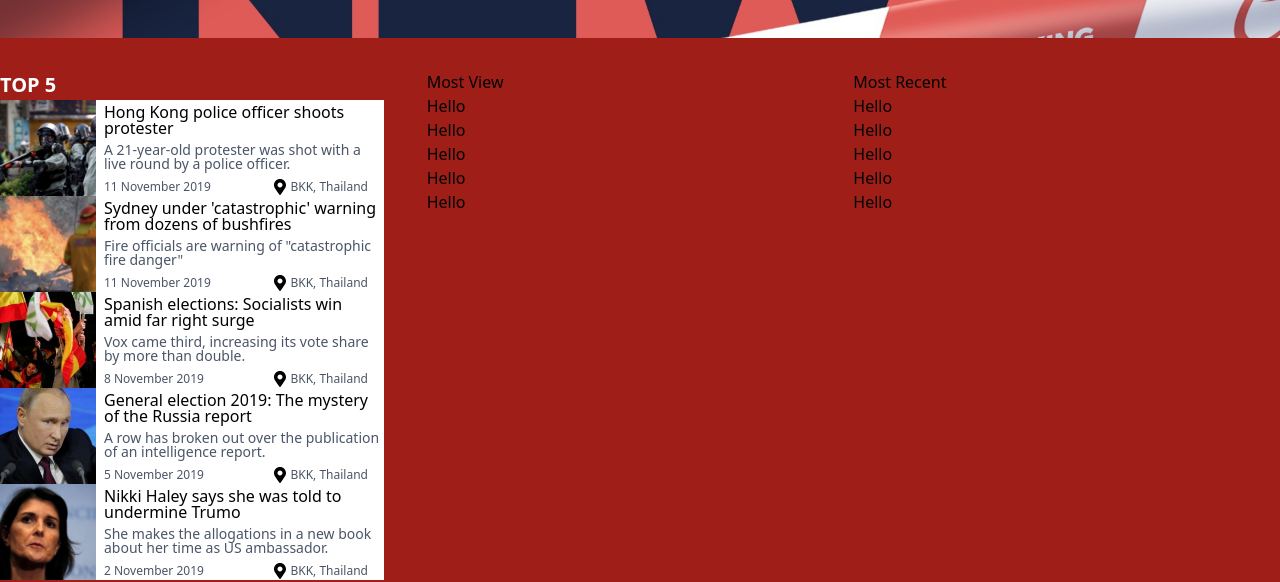
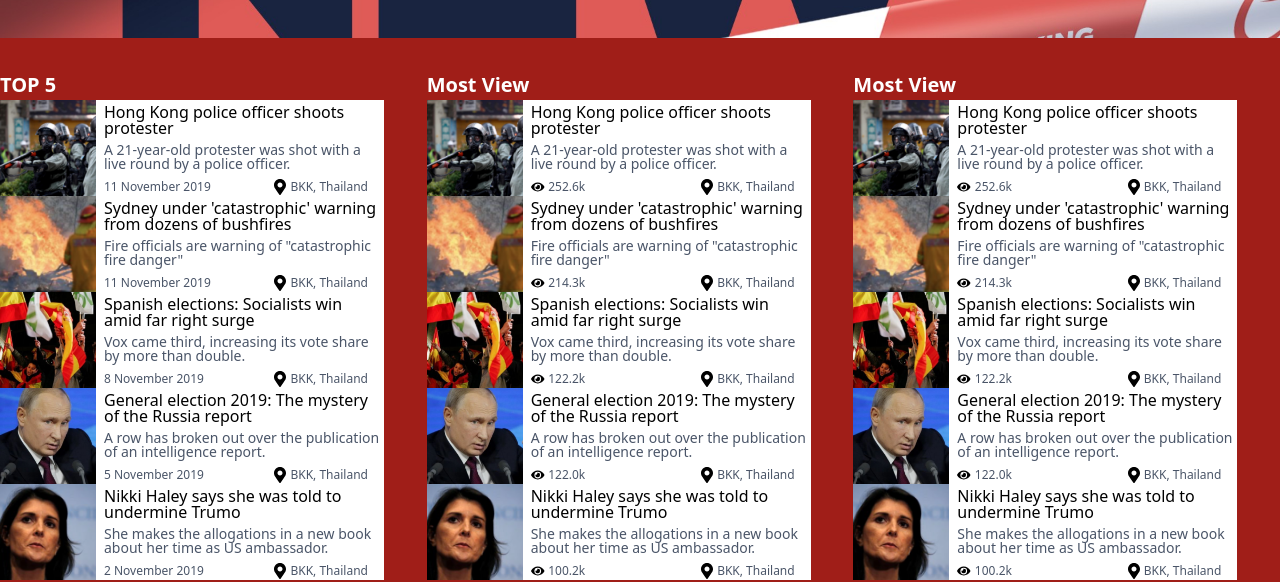
Before and after one commit to chutipon29301/newsflix, a Vue app: page / in a window 1280 px wide. Shown: the part 266-848 px from the top of the page. Built offline with nearby package versions, Linux system fonts and the light colour scheme; what @tailwindcss/custom-forms, vue-page-transition, vue-particles would draw is missing.

Commit message:
:sparkles: Add MostViewNews component

```diff
--- /dev/null
+++ b/src/components/Home/MostViewNews.vue
@@ -0,0 +1,64 @@
+<template>
+  <div class="max-w-sm">
+    <div class="text-white font-semibold text-xl">Most View</div>
+    <SmallNewsItem
+      v-for="(news, index) in newsSources"
+      :key="index"
+      :title="news.title"
+      :img="news.img"
+      :detail="news.detail"
+      class="w-full"
+    >
+      <div class="flex items-center">
+        <font-awesome-icon class="text-black mr-1" icon="eye" />
+        <div class="text-black text-xs text-gray-700 mr-4">{{news.view}}</div>
+      </div>
+    </SmallNewsItem>
+  </div>
+</template>
+<script lang="ts">
+import { Component, Vue } from "vue-property-decorator";
+import SmallNewsItem from "@/components/Home/SmallNewsItem.vue";
+@Component({
+  components: {
+    SmallNewsItem
+  }
+})
+export default class MostViewNews extends Vue {
+  private newsSources: any[] = [
+    {
+      title: "Hong Kong police officer shoots protester",
+      img: "top5_1.png",
+      detail:
+        "A 21-year-old protester was shot with a live round by a police officer.",
+      view: "252.6k"
+    },
+    {
+      title: "Sydney under 'catastrophic' warning from dozens of bushfires ",
+      img: "top5_2.png",
+      detail: 'Fire officials are warning of "catastrophic fire danger"',
+      view: "214.3k"
+    },
+    {
+      title: "Spanish elections: Socialists win amid far right surge",
+      img: "top5_3.png",
+      detail: "Vox came third, increasing its vote share by more than double.",
+      view: "122.2k"
+    },
+    {
+      title: "General election 2019: The mystery of the Russia report",
+      img: "top5_4.png",
+      detail:
+        "A row has broken out over the publication of an intelligence report.",
+      view: "122.0k"
+    },
+    {
+      title: "Nikki Haley says she was told to undermine Trumo",
+      img: "top5_5.png",
+      detail:
+        "She makes the allogations in a new book about her time as US ambassador.",
+      view: "100.2k"
+    }
+  ];
+}
+</script>
--- a/src/main.ts
+++ b/src/main.ts
@@ -17,7 +17,8 @@ import {
   faMapMarkedAlt,
   faTimes,
   faMapMarkerAlt,
-  faTags
+  faTags,
+  faEye
 } from "@fortawesome/free-solid-svg-icons";
 import { FontAwesomeIcon } from "@fortawesome/vue-fontawesome";
 import Autocomplete from "v-autocomplete";
@@ -41,7 +42,8 @@ library.add(
   faMapMarkedAlt,
   faTimes,
   faMapMarkerAlt,
-  faTags
+  faTags,
+  faEye
 );
 Vue.component("font-awesome-icon", FontAwesomeIcon);
 
--- a/src/views/Home/Index.vue
+++ b/src/views/Home/Index.vue
@@ -7,24 +7,10 @@
           <TopNews/>
         </div>
         <div class="flex-1">
-          <div>Most View</div>
-          <div>
-            <div>Hello</div>
-            <div>Hello</div>
-            <div>Hello</div>
-            <div>Hello</div>
-            <div>Hello</div>
-          </div>
+            <MostViewNews/>
         </div>
         <div class="flex-1">
-          <div>Most Recent</div>
-          <div>
-            <div>Hello</div>
-            <div>Hello</div>
-            <div>Hello</div>
-            <div>Hello</div>
-            <div>Hello</div>
-          </div>
+          <MostViewNews/>
         </div>
       </div>
     </div>
@@ -40,11 +26,13 @@ import { Component, Vue } from "vue-property-decorator";
 import Chip from "@/components/Home/Chip.vue";
 import PopularTags from "@/components/Home/PopularTags.vue";
 import TopNews from "@/components/Home/TopNews.vue";
+import MostViewNews from "@/components/Home/MostViewNews.vue";
 @Component({
   components: {
     Chip,
     PopularTags,
-    TopNews
+    TopNews,
+    MostViewNews
   }
 })
 export default class Index extends Vue {}
```
